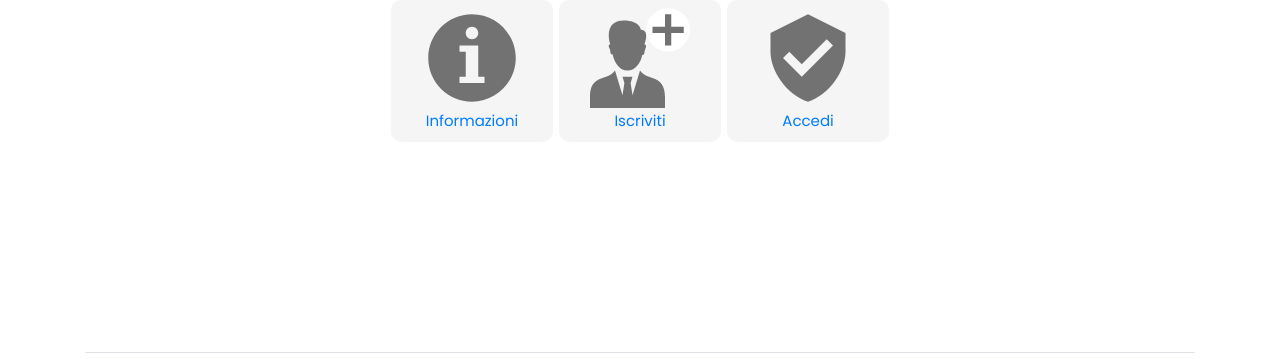
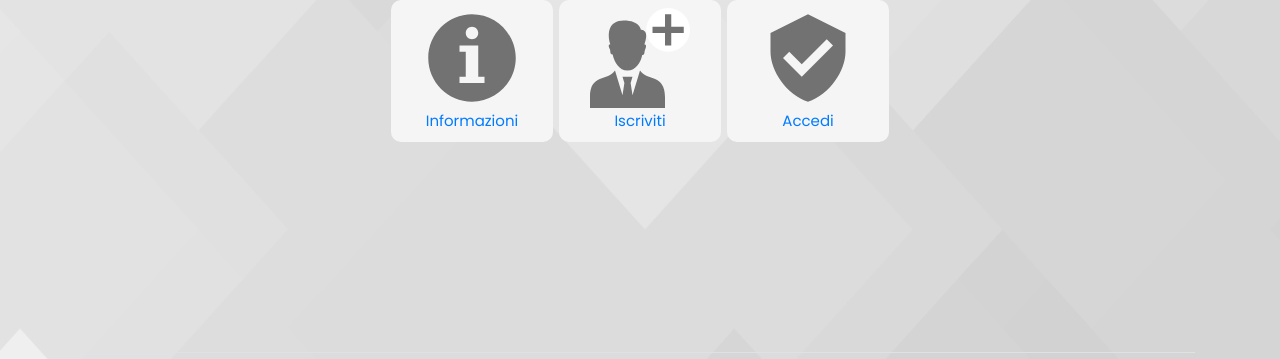
Before and after one commit to pswmanager/pswmanager.github.io, a plain HTML site: page index.html in a window 1280 px wide. Shown: the part 357-716 px from the top of the page. Drawn offline with nearby package versions, Linux system fonts and the light colour scheme.

Commit message:
path fix

```diff
--- a/css/style.css
+++ b/css/style.css
@@ -6,7 +6,7 @@
 	font-size: 15px;
 	line-height: 1.7;
 	color: #000000;
-	background-image: url('/frontend/images/background.jpg');
+	background-image: url('/images/background.jpg');
 	background-repeat: no-repeat;
 	background-attachment: fixed;
 	background-size: 100% 100%;
```
